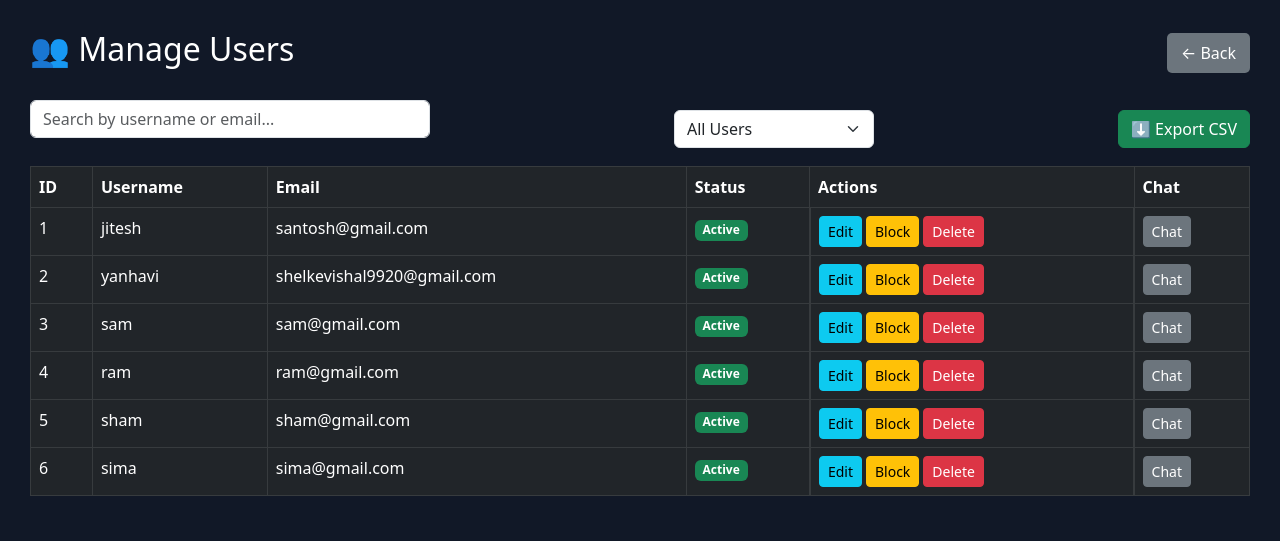
After one commit to TataSrikanth/ALPHA1.0, a Flask app: page /admin/users in a window 1280 px wide. The commit adds this page. Shown: the top 541 px of the page. Run offline with Flask 3, Linux system fonts and the light colour scheme; a user stored in the database is signed in; data comes from the database, SQL or seed files in the repository.

Commit message:
update full chat-bot

```diff
--- a/app.py
+++ b/app.py
@@ -256,11 +256,15 @@ def manage_qa():
     if request.method == 'POST':
         question = request.form['question']
         answer = request.form['answer']
-        df.loc[len(df)] = [question, answer, question.lower().translate(str.maketrans("", "", string.punctuation))]
+        cleaned_q = question.lower().translate(str.maketrans("", "", string.punctuation))
+        df.loc[len(df)] = [question, answer, cleaned_q]
         df.to_csv("skin_problems_QA.csv", index=False)
         flash("New Q&A added successfully.")
 
-    return render_template('admin_qa.html', qa_list=df[["question", "answer"]].to_dict(orient="records"))
+    qa_records = df[["question", "answer"]].copy()
+    qa_records["row_index"] = df.index  # ✅ Include the real index
+    return render_template("admin_qa.html", qa_list=qa_records.to_dict(orient="records"))
+
 
 
 @app.route('/admin/delete_qa/<int:index>', methods=['POST'])
@@ -271,6 +275,7 @@ def delete_qa(index):
     df.to_csv("skin_problems_QA.csv", index=False)
     flash("Q&A deleted.")
     return redirect(url_for('manage_qa'))
+
 
 
 @app.route('/admin/export_chats')
@@ -370,6 +375,101 @@ def delete_user(user_id):
     flash("User and their history deleted successfully.")
     return redirect(url_for('admin_dashboard'))
 
+@app.route('/profile', methods=['GET', 'POST'])
+def profile():
+    if 'user_id' not in session:
+        return redirect(url_for('login'))
+
+    cursor.execute("SELECT * FROM users WHERE id=%s", (session['user_id'],))
+    user = cursor.fetchone()
+
+    if request.method == 'POST':
+        new_username = request.form['username']
+        new_email = request.form['email']
+        new_password = request.form['new_password']
+
+        if new_password:
+            hashed_password = generate_password_hash(new_password)
+            cursor.execute("UPDATE users SET username=%s, email=%s, password=%s WHERE id=%s",
+                           (new_username, new_email, hashed_password, session['user_id']))
+        else:
+            cursor.execute("UPDATE users SET username=%s, email=%s WHERE id=%s",
+                           (new_username, new_email, session['user_id']))
+        db.commit()
+        flash('Profile updated successfully.')
+        session['username'] = new_username
+        return redirect(url_for('profile'))
+
+    return render_template("profile.html", user=user)
+
+
+# ----------------- Manage User Routes (Separate for Clarity) -----------------
+
+@app.route('/admin/users')
+def user_management():
+    if 'admin' not in session:
+        return redirect(url_for('admin_login'))
+
+    cursor.execute("SELECT id, username, email, is_blocked FROM users")
+    users = cursor.fetchall()
+    return render_template("user.html", users=users)
+
+
+@app.route('/admin/users/edit/<int:user_id>', methods=['POST'])
+def user_edit(user_id):
+    if 'admin' not in session:
+        return redirect(url_for('admin_login'))
+
+    username = request.form['username']
+    email = request.form['email']
+    new_password = request.form['new_password']
+
+    if new_password:
+        hashed_password = generate_password_hash(new_password)
+        cursor.execute("UPDATE users SET username=%s, email=%s, password=%s WHERE id=%s",
+                       (username, email, hashed_password, user_id))
+    else:
+        cursor.execute("UPDATE users SET username=%s, email=%s WHERE id=%s",
+                       (username, email, user_id))
+    db.commit()
+    flash("User updated successfully.")
+    return redirect(url_for('user_management'))
+
+
+@app.route('/admin/users/block/<int:user_id>', methods=['POST'])
+def user_block(user_id):
+    if 'admin' not in session:
+        return redirect(url_for('admin_login'))
+    cursor.execute("UPDATE users SET is_blocked = 1 WHERE id=%s", (user_id,))
+    db.commit()
+    flash("User blocked.")
+    return redirect(url_for('user_management'))
+
+
+@app.route('/admin/users/unblock/<int:user_id>', methods=['POST'])
+def user_unblock(user_id):
+    if 'admin' not in session:
+        return redirect(url_for('admin_login'))
+    cursor.execute("UPDATE users SET is_blocked = 0 WHERE id=%s", (user_id,))
+    db.commit()
+    flash("User unblocked.")
+    return redirect(url_for('user_management'))
+
+
+@app.route('/admin/users/delete/<int:user_id>', methods=['POST'])
+def user_delete(user_id):
+    if 'admin' not in session:
+        return redirect(url_for('admin_login'))
+
+    cursor.execute("DELETE FROM chat_history WHERE user_id=%s", (user_id,))
+    cursor.execute("DELETE FROM users WHERE id=%s", (user_id,))
+    db.commit()
+    flash("User and history deleted.")
+    return redirect(url_for('user_management'))
+
+
+
+
 
 # ---------------- Run App ----------------
 
--- /dev/null
+++ b/templates/user.html
@@ -0,0 +1,173 @@
+<!DOCTYPE html>
+<html lang="en">
+<head>
+    <meta charset="UTF-8">
+    <title>Manage Users</title>
+    <link href="https://cdn.jsdelivr.net/npm/bootstrap@5.3.0/dist/css/bootstrap.min.css" rel="stylesheet">
+    <script src="https://cdnjs.cloudflare.com/ajax/libs/FileSaver.js/2.0.5/FileSaver.min.js"></script>
+    <style>
+        body { background-color: #111827; color: white; padding: 30px; }
+        .search-bar { max-width: 400px; margin-bottom: 20px; }
+        .btn-back { background-color: #6c757d; border: none; color: white; padding: 8px 14px; border-radius: 5px; }
+        .btn-back:hover { background-color: #5a6268; }
+        .table th { cursor: pointer; }
+        .btn-back{
+          text-decoration:none
+        }
+    </style>
+</head>
+<body>
+    <div class="d-flex justify-content-between align-items-center mb-4">
+        <h2>👥 Manage Users</h2>
+        <a href="{{ url_for('admin_dashboard') }}" class="btn-back">← Back</a>
+    </div>
+
+    <div class="d-flex justify-content-between align-items-center mb-2">
+        <input type="text" id="searchInput" class="form-control search-bar" placeholder="Search by username or email...">
+        <select id="statusFilter" class="form-select ms-3" style="width: 200px">
+            <option value="all">All Users</option>
+            <option value="active">Active</option>
+            <option value="blocked">Blocked</option>
+        </select>
+        <button class="btn btn-success ms-3" onclick="downloadTableAsCSV()">⬇️ Export CSV</button>
+    </div>
+
+    <table class="table table-dark table-bordered" id="userTable">
+        <thead>
+            <tr>
+                <th onclick="sortTable(0)">ID</th>
+                <th onclick="sortTable(1)">Username</th>
+                <th onclick="sortTable(2)">Email</th>
+                <th>Status</th>
+                <th>Actions</th>
+                <th>Chat</th>
+            </tr>
+        </thead>
+        <tbody>
+            {% for user in users %}
+            <tr data-status="{{ 'blocked' if user.is_blocked else 'active' }}">
+                <td>{{ user.id }}</td>
+                <td>{{ user.username }}</td>
+                <td>{{ user.email }}</td>
+                <td>
+                    {% if user.is_blocked %}
+                        <span class="badge bg-danger">Blocked</span>
+                    {% else %}
+                        <span class="badge bg-success">Active</span>
+                    {% endif %}
+                </td>
+                <td class="d-flex gap-1 flex-wrap">
+                    <button class="btn btn-sm btn-info" onclick="openEditModal({{ user.id }}, '{{ user.username }}', '{{ user.email }}')">Edit</button>
+
+                    {% if user.is_blocked %}
+                    <form method="POST" action="{{ url_for('user_unblock', user_id=user.id) }}"
+      onsubmit="return confirm('Unblock this user?');">
+    <button type="submit" class="btn btn-sm btn-success">Unblock</button>
+</form>
+                    {% else %}
+                    <form method="POST" action="{{ url_for('user_block', user_id=user.id) }}"
+      onsubmit="return confirm('Are you sure you want to block this user?');">
+    <button type="submit" class="btn btn-sm btn-warning">Block</button>
+</form>
+
+                    {% endif %}
+
+                    <form method="POST" action="{{ url_for('user_delete', user_id=user.id) }}"
+      onsubmit="return confirm('Delete this user permanently?');">
+    <button type="submit" class="btn btn-sm btn-danger">Delete</button>
+</form>
+                </td>
+                <td>
+                    <a href="{{ url_for('admin_user_history', user_id=user.id) }}" class="btn btn-sm btn-secondary">Chat</a>
+                </td>
+            </tr>
+            {% endfor %}
+        </tbody>
+    </table>
+
+    <!-- Modal -->
+    <div class="modal fade" id="editUserModal" tabindex="-1">
+        <div class="modal-dialog">
+            <div class="modal-content bg-dark text-white">
+                <form method="POST" id="editUserForm">
+                    <div class="modal-header">
+                        <h5 class="modal-title">✏️ Edit User</h5>
+                        <button type="button" class="btn-close btn-close-white" data-bs-dismiss="modal"></button>
+                    </div>
+                    <div class="modal-body">
+                        <input type="hidden" name="user_id" id="modalUserId">
+                        <div class="mb-3">
+                            <label>Username</label>
+                            <input type="text" name="username" id="modalUsername" class="form-control" required>
+                        </div>
+                        <div class="mb-3">
+                            <label>Email</label>
+                            <input type="email" name="email" id="modalEmail" class="form-control" required>
+                        </div>
+                        <div class="mb-3">
+                            <label>New Password (optional)</label>
+                            <input type="password" name="new_password" class="form-control">
+                        </div>
+                    </div>
+                    <div class="modal-footer">
+                        <button type="submit" class="btn btn-success" onclick="return confirm('Save changes to this user?')">Save Changes</button>
+                        <button type="button" class="btn btn-secondary" data-bs-dismiss="modal">Cancel</button>
+                    </div>
+                </form>
+            </div>
+        </div>
+    </div>
+
+    <script src="https://cdn.jsdelivr.net/npm/bootstrap@5.3.0/dist/js/bootstrap.bundle.min.js"></script>
+    <script>
+        function sortTable(colIndex) {
+            const table = document.getElementById("userTable");
+            const rows = Array.from(table.rows).slice(1);
+            const asc = table.getAttribute("data-sort-dir") !== "asc";
+            rows.sort((a, b) => {
+                const aText = a.cells[colIndex].innerText.toLowerCase();
+                const bText = b.cells[colIndex].innerText.toLowerCase();
+                return asc ? aText.localeCompare(bText) : bText.localeCompare(aText);
+            });
+            rows.forEach(row => table.tBodies[0].appendChild(row));
+            table.setAttribute("data-sort-dir", asc ? "asc" : "desc");
+        }
+
+        document.getElementById("searchInput").addEventListener("input", function () {
+            const filter = this.value.toLowerCase();
+            document.querySelectorAll("#userTable tbody tr").forEach(row => {
+                const username = row.cells[1].innerText.toLowerCase();
+                const email = row.cells[2].innerText.toLowerCase();
+                row.style.display = username.includes(filter) || email.includes(filter) ? "" : "none";
+            });
+        });
+
+        document.getElementById("statusFilter").addEventListener("change", function () {
+            const val = this.value;
+            document.querySelectorAll("#userTable tbody tr").forEach(row => {
+                const status = row.getAttribute("data-status");
+                row.style.display = (val === "all" || val === status) ? "" : "none";
+            });
+        });
+
+        function downloadTableAsCSV() {
+            let csv = "ID,Username,Email,Status\n";
+            document.querySelectorAll("#userTable tbody tr").forEach(row => {
+                const cells = row.querySelectorAll("td");
+                csv += Array.from(cells).slice(0, 4).map(td => td.innerText.trim()).join(",") + "\n";
+            });
+            const blob = new Blob([csv], { type: 'text/csv;charset=utf-8;' });
+            saveAs(blob, 'users.csv');
+        }
+
+        function openEditModal(id, username, email) {
+            const modal = new bootstrap.Modal(document.getElementById('editUserModal'));
+            document.getElementById("editUserForm").action = `/admin/users/edit/${id}`;
+            document.getElementById("modalUserId").value = id;
+            document.getElementById("modalUsername").value = username;
+            document.getElementById("modalEmail").value = email;
+            modal.show();
+        }
+    </script>
+</body>
+</html>
```
Also changed, not shown: templates/admin_dashboard.html (+4 -3 lines), templates/admin_qa.html (+7 -2 lines), templates/admin_stats.html (+5 -11 lines), templates/dashboard.html (+10 -7 lines), templates/edit_user.html (+26 -2 lines), templates/profile.html (added, +48 -0 lines), README.md.
